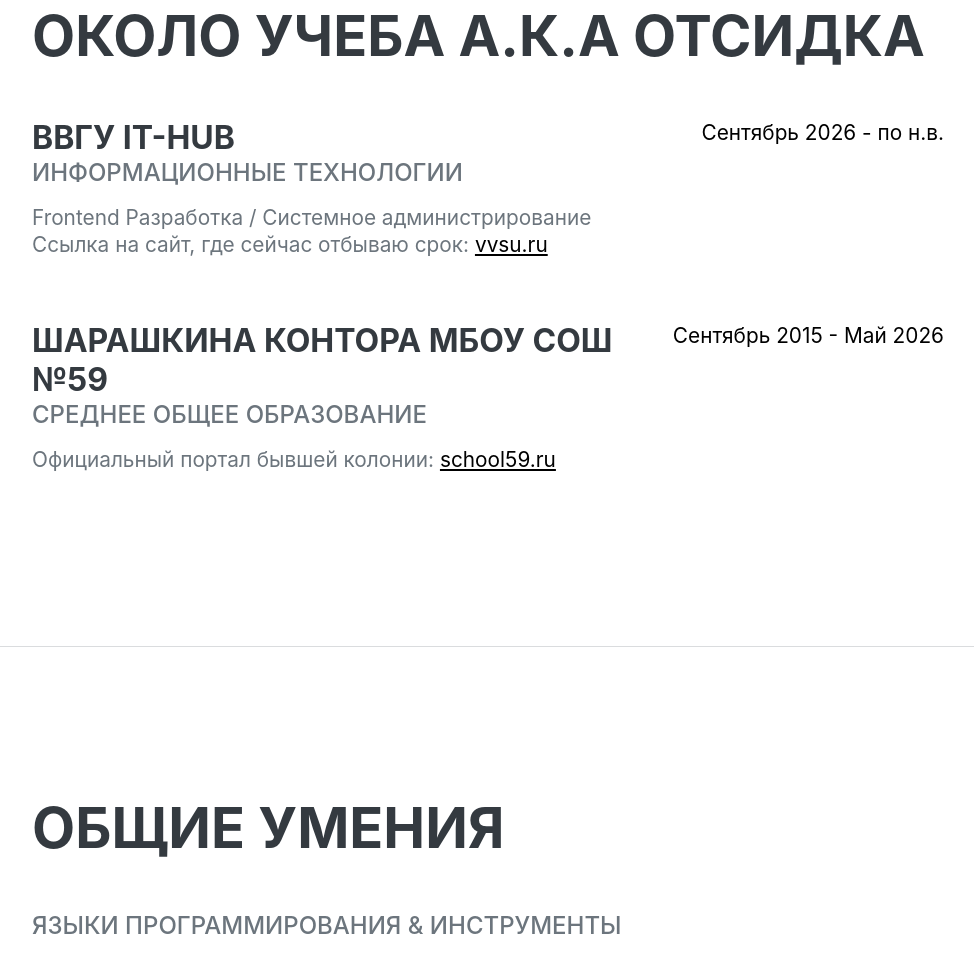
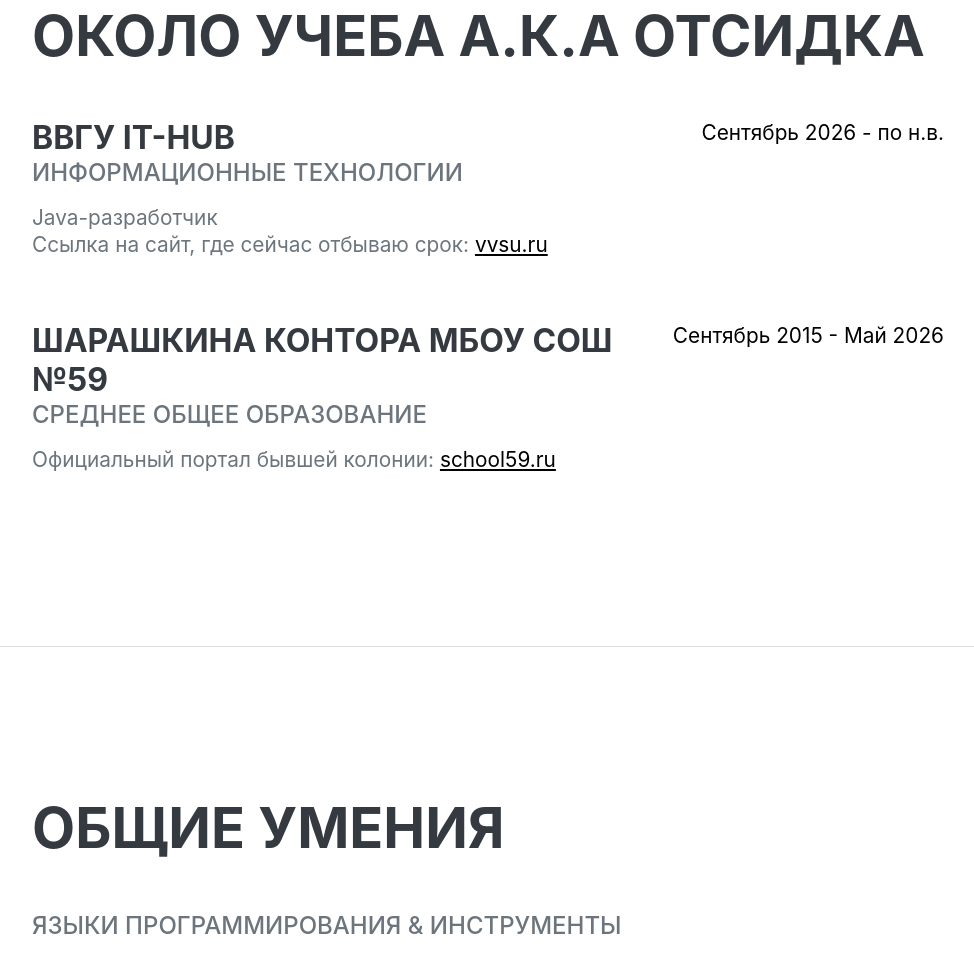
Before and after one commit to f100zyx/my_website.lol, a plain HTML site: page index.html in a window 1280 px wide. Shown: the part 2651-3606 px from the top of the page, without its empty margins (288-1262 px from the left). Drawn offline with Linux system fonts and the light colour scheme; a web font is replaced by a local one.

```diff
--- a/index.html
+++ b/index.html
@@ -110,7 +110,7 @@
             <div class="flex-grow-1">
                 <h3 class="mb-0">ВВГУ IT-hub</h3>
                 <div class="subheading mb-3">Информационные технологии</div>
-                <div>Frontend Разработка / Системное администрирование</div>
+                <div>Java-разработчик</div>
                 <!-- Ссылка с подводкой -->
                 <p>Ссылка на сайт, где сейчас отбываю срок: <a href="https://vvsu.ru" target="_blank" class="text-primary">vvsu.ru</a></p>
             </div>
```
